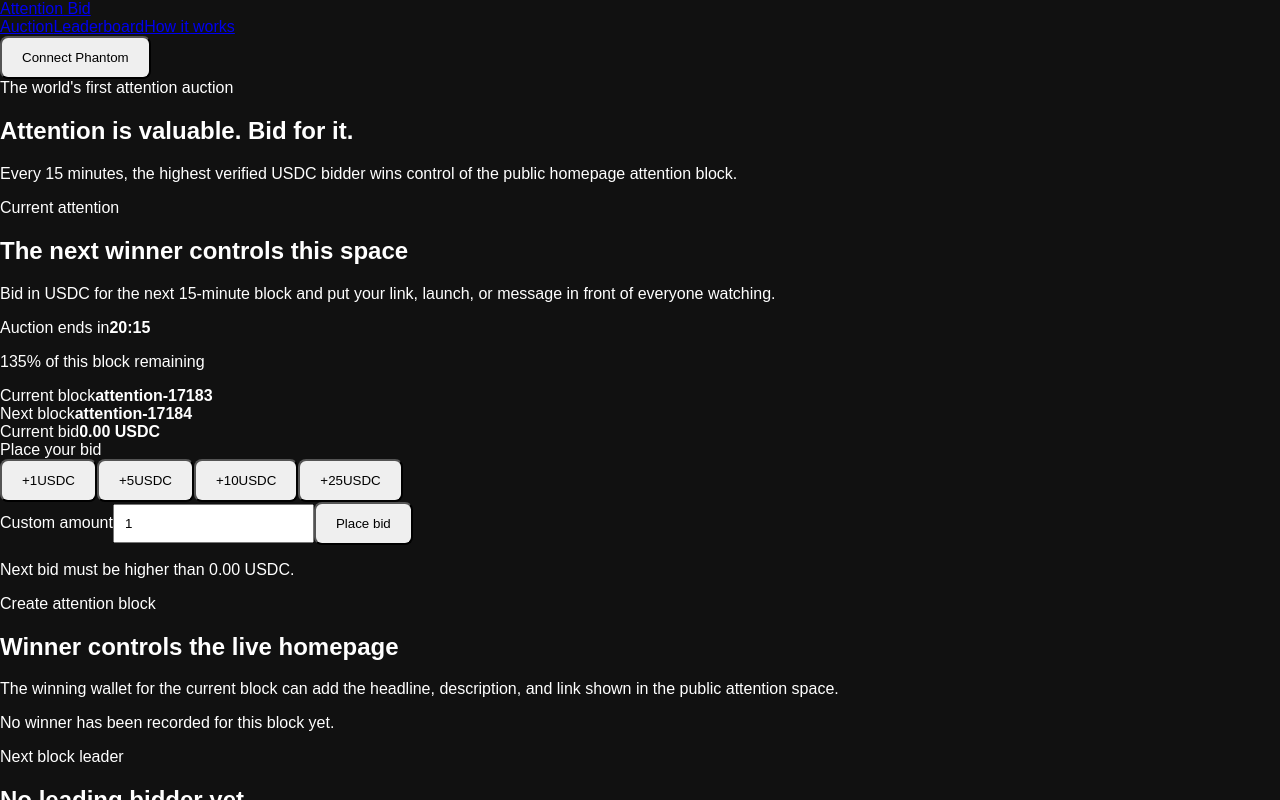
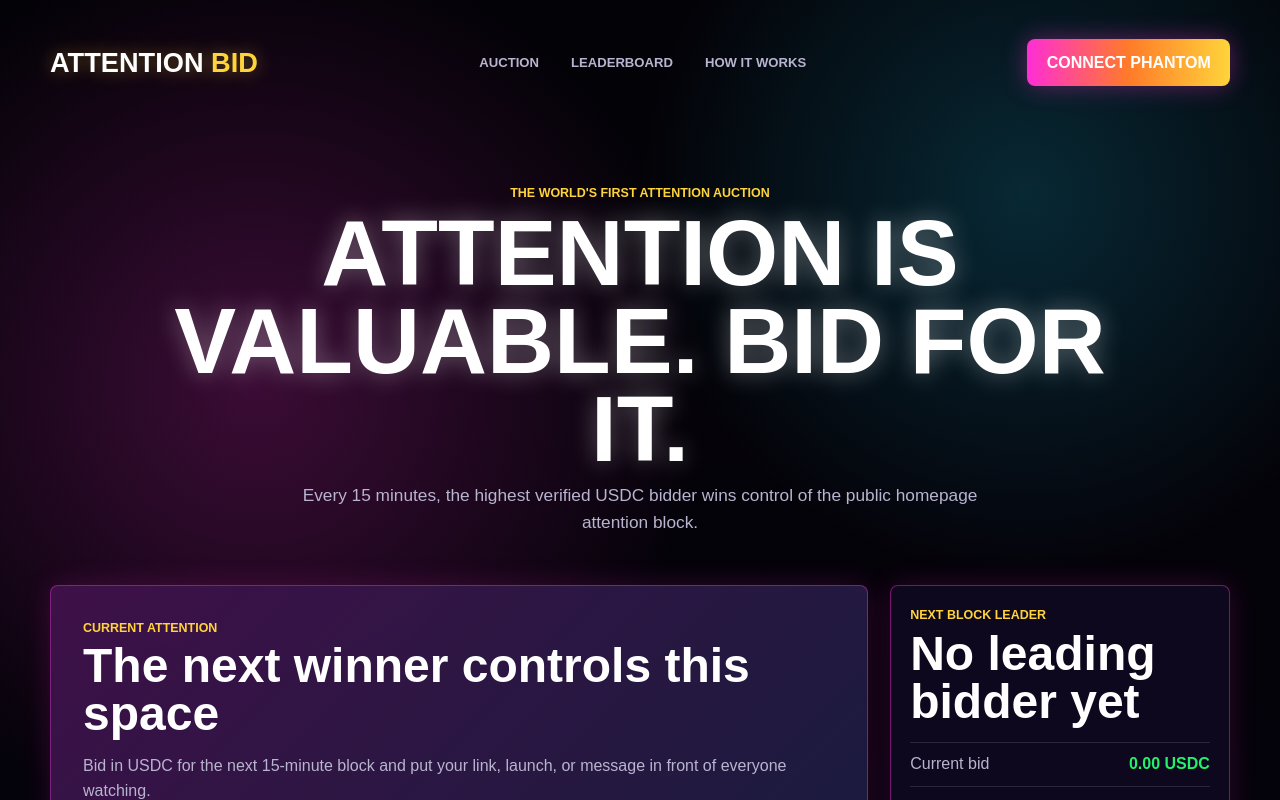
Before and after one commit to ceskam/Jukebox-Auction, a Next.js app in the folder apps/web/: page / in a window 1280 px wide. Shown: the top 800 px of the page. Built offline with nearby package versions, Linux system fonts and the light colour scheme; no server answers; the database is empty.

Commit message:
Style Attention Bid MVP homepage

```diff
--- a/apps/web/app/globals.css
+++ b/apps/web/app/globals.css
@@ -1,16 +1,475 @@
+:root {
+  color-scheme: dark;
+  --bg: #05030b;
+  --panel: rgba(16, 10, 34, 0.88);
+  --panel-strong: rgba(27, 12, 47, 0.96);
+  --line: rgba(255, 46, 213, 0.42);
+  --line-blue: rgba(27, 214, 255, 0.42);
+  --text: #ffffff;
+  --muted: #b9b4cf;
+  --pink: #ff2ed5;
+  --yellow: #ffd43b;
+  --green: #23f06b;
+  --blue: #1bd6ff;
+}
+
+* {
+  box-sizing: border-box;
+}
+
+html {
+  scroll-behavior: smooth;
+}
+
 body {
-  background: #111;
-  color: white;
-  font-family: Arial, sans-serif;
+  min-height: 100vh;
   margin: 0;
+  background:
+    radial-gradient(circle at 20% 20%, rgba(255, 46, 213, 0.22), transparent 28rem),
+    radial-gradient(circle at 80% 10%, rgba(27, 214, 255, 0.18), transparent 24rem),
+    linear-gradient(180deg, #030207 0%, var(--bg) 52%, #090412 100%);
+  color: var(--text);
+  font-family: Arial, Helvetica, sans-serif;
+}
+
+a {
+  color: inherit;
+  text-decoration: none;
+}
+
+button,
+input,
+textarea {
+  font: inherit;
 }
 
 button {
-  padding: 12px 20px;
-  border-radius: 8px;
+  border: 0;
   cursor: pointer;
 }
 
-input {
-  padding: 10px;
+button:disabled {
+  cursor: not-allowed;
+  opacity: 0.72;
 }
+
+input,
+textarea {
+  width: 100%;
+  border: 1px solid rgba(255, 255, 255, 0.16);
+  border-radius: 8px;
+  background: rgba(4, 3, 13, 0.88);
+  color: var(--text);
+  padding: 0.85rem 0.95rem;
+  outline: none;
+}
+
+textarea {
+  min-height: 6.5rem;
+  resize: vertical;
+}
+
+input:focus,
+textarea:focus {
+  border-color: var(--blue);
+  box-shadow: 0 0 0 3px rgba(27, 214, 255, 0.16);
+}
+
+.page-shell {
+  width: min(1180px, calc(100% - 2rem));
+  margin: 0 auto;
+  padding: 1.4rem 0 4rem;
+}
+
+.top-nav {
+  display: grid;
+  grid-template-columns: auto 1fr auto;
+  align-items: center;
+  gap: 1rem;
+  padding: 0.9rem 0;
+}
+
+.brand {
+  color: var(--yellow);
+  font-size: clamp(1.25rem, 3vw, 1.7rem);
+  font-weight: 900;
+  letter-spacing: 0;
+  text-transform: uppercase;
+  text-shadow: 0 0 18px rgba(255, 212, 59, 0.42);
+}
+
+.brand span {
+  color: #fff;
+}
+
+.nav-links {
+  display: flex;
+  justify-content: center;
+  gap: clamp(0.8rem, 3vw, 2rem);
+  color: var(--muted);
+  font-size: 0.82rem;
+  font-weight: 800;
+  text-transform: uppercase;
+}
+
+.nav-links a:hover {
+  color: var(--yellow);
+}
+
+.wallet-panel {
+  display: flex;
+  align-items: center;
+  justify-content: flex-end;
+  gap: 0.75rem;
+  min-height: 3.25rem;
+}
+
+.wallet-panel > div {
+  display: grid;
+  gap: 0.12rem;
+}
+
+.wallet-button,
+.ghost-button,
+.primary-button,
+.primary-link,
+.quick-bid-button {
+  border-radius: 8px;
+  font-weight: 900;
+  text-transform: uppercase;
+}
+
+.wallet-button,
+.primary-button,
+.primary-link {
+  color: #fff;
+  background: linear-gradient(90deg, var(--pink), #ff7b29, var(--yellow));
+  box-shadow: 0 0 24px rgba(255, 46, 213, 0.36);
+  padding: 0.9rem 1.2rem;
+}
+
+.ghost-button {
+  color: var(--text);
+  background: rgba(255, 255, 255, 0.08);
+  padding: 0.7rem 0.9rem;
+}
+
+.hero-section {
+  padding: clamp(2.5rem, 8vw, 5rem) 0 clamp(1.5rem, 4vw, 3rem);
+  text-align: center;
+}
+
+.hero-section h1 {
+  max-width: 980px;
+  margin: 0.5rem auto;
+  color: #fff;
+  font-size: clamp(2.6rem, 9vw, 5.8rem);
+  line-height: 0.95;
+  letter-spacing: 0;
+  text-transform: uppercase;
+  text-shadow: 0 0 24px rgba(255, 255, 255, 0.35);
+}
+
+.hero-section p {
+  max-width: 680px;
+  margin: 0 auto;
+  color: var(--muted);
+  font-size: 1.08rem;
+  line-height: 1.6;
+}
+
+.eyebrow {
+  color: var(--yellow);
+  font-size: 0.78rem;
+  font-weight: 900;
+  letter-spacing: 0;
+  text-transform: uppercase;
+}
+
+.auction-grid {
+  display: grid;
+  grid-template-columns: minmax(0, 1fr) 340px;
+  gap: 1.4rem;
+  align-items: start;
+}
+
+.main-column,
+.side-column {
+  display: grid;
+  gap: 1rem;
+}
+
+.attention-card,
+.timer-panel,
+.stats-grid,
+.bid-card,
+.editor-card,
+.leader-card,
+.bid-history-card,
+.how-card {
+  border: 1px solid var(--line);
+  border-radius: 8px;
+  background: var(--panel);
+  box-shadow: 0 0 28px rgba(255, 46, 213, 0.16);
+}
+
+.attention-card {
+  display: grid;
+  grid-template-columns: 1fr auto;
+  gap: 1rem;
+  align-items: end;
+  min-height: 220px;
+  padding: clamp(1.2rem, 3vw, 2rem);
+  background:
+    linear-gradient(135deg, rgba(255, 46, 213, 0.16), rgba(27, 214, 255, 0.08)),
+    var(--panel-strong);
+}
+
+.attention-card h2,
+.editor-card h2,
+.leader-card h2 {
+  margin: 0.4rem 0;
+  font-size: clamp(1.8rem, 5vw, 3rem);
+  line-height: 1;
+}
+
+.attention-card p,
+.editor-card p,
+.how-card li,
+.hint {
+  color: var(--muted);
+  line-height: 1.55;
+}
+
+.timer-panel {
+  padding: 1.4rem;
+  text-align: center;
+}
+
+.timer-value {
+  display: block;
+  margin: 0.25rem 0 0.8rem;
+  color: var(--yellow);
+  font-size: clamp(3.5rem, 13vw, 7rem);
+  line-height: 0.95;
+  text-shadow: 0 0 22px rgba(255, 212, 59, 0.55);
+}
+
+.timer-bar {
+  height: 0.8rem;
+  overflow: hidden;
+  border-radius: 999px;
+  background: rgba(255, 255, 255, 0.12);
+}
+
+.timer-bar span {
+  display: block;
+  height: 100%;
+  border-radius: inherit;
+  background: linear-gradient(90deg, var(--pink), var(--yellow));
+}
+
+.stats-grid {
+  display: grid;
+  grid-template-columns: repeat(3, 1fr);
+  overflow: hidden;
+}
+
+.stats-grid div {
+  display: grid;
+  gap: 0.3rem;
+  padding: 1rem;
+  border-right: 1px solid rgba(255, 255, 255, 0.1);
+}
+
+.stats-grid div:last-child {
+  border-right: 0;
+}
+
+.stats-grid strong {
+  color: var(--blue);
+  font-size: 1.12rem;
+}
+
+.bid-card,
+.editor-card,
+.leader-card,
+.bid-history-card,
+.how-card {
+  padding: 1.2rem;
+}
+
+.quick-bids {
+  display: grid;
+  grid-template-columns: repeat(4, 1fr);
+  gap: 0.75rem;
+  margin: 1rem 0;
+}
+
+.quick-bid-button {
+  display: grid;
+  gap: 0.1rem;
+  min-height: 4.4rem;
+  place-items: center;
+  color: #fff;
+  background: linear-gradient(180deg, rgba(255, 46, 213, 0.9), rgba(20, 8, 44, 0.95));
+  border: 1px solid rgba(255, 255, 255, 0.18);
+  box-shadow: 0 0 20px rgba(255, 46, 213, 0.25);
+}
+
+.quick-bid-button span {
+  color: var(--blue);
+  font-size: 0.72rem;
+}
+
+.bid-input,
+.editor-card label {
+  display: grid;
+  gap: 0.45rem;
+  color: var(--muted);
+  font-size: 0.9rem;
+  font-weight: 700;
+}
+
+.bid-card .primary-button,
+.editor-card .primary-button {
+  width: 100%;
+  margin-top: 1rem;
+}
+
+.form-message {
+  margin: 0.8rem 0 0;
+  color: var(--yellow);
+  font-weight: 800;
+}
+
+.form-message.error {
+  color: #ff7b7b;
+}
+
+.leader-card dl {
+  display: grid;
+  gap: 0.8rem;
+  margin: 1rem 0 0;
+}
+
+.leader-card dl div {
+  display: flex;
+  justify-content: space-between;
+  gap: 1rem;
+  border-top: 1px solid rgba(255, 255, 255, 0.12);
+  padding-top: 0.8rem;
+}
+
+.leader-card dt {
+  color: var(--muted);
+}
+
+.leader-card dd {
+  margin: 0;
+  color: var(--green);
+  font-weight: 900;
+  text-align: right;
+}
+
+.section-heading {
+  display: flex;
+  align-items: center;
+  justify-content: space-between;
+}
+
+.bid-list {
+  display: grid;
+  gap: 0.7rem;
+  margin: 1rem 0 0;
+  padding: 0;
+  list-style: none;
+}
+
+.bid-list li {
+  display: flex;
+  justify-content: space-between;
+  gap: 1rem;
+  border-bottom: 1px solid rgba(255, 255, 255, 0.08);
+  padding-bottom: 0.7rem;
+}
+
+.bid-list strong {
+  color: var(--green);
+  white-space: nowrap;
+}
+
+.how-card ol {
+  display: grid;
+  gap: 0.75rem;
+  margin: 1rem 0 0;
+  padding-left: 1.15rem;
+}
+
+.muted-card {
+  border-color: rgba(255, 255, 255, 0.12);
+  box-shadow: none;
+}
+
+@media (max-width: 900px) {
+  .top-nav,
+  .auction-grid,
+  .attention-card {
+    grid-template-columns: 1fr;
+  }
+
+  .top-nav,
+  .wallet-panel {
+    justify-items: stretch;
+  }
+
+  .nav-links {
+    order: 3;
+    justify-content: flex-start;
+    overflow-x: auto;
+    padding-bottom: 0.35rem;
+  }
+
+  .wallet-panel {
+    justify-content: stretch;
+  }
+
+  .wallet-button,
+  .ghost-button {
+    width: 100%;
+  }
+}
+
+@media (max-width: 640px) {
+  .page-shell {
+    width: min(100% - 1rem, 1180px);
+  }
+
+  .hero-section {
+    text-align: left;
+  }
+
+  .hero-section h1 {
+    margin-left: 0;
+  }
+
+  .stats-grid,
+  .quick-bids {
+    grid-template-columns: 1fr 1fr;
+  }
+
+  .stats-grid div:nth-child(2) {
+    border-right: 0;
+  }
+
+  .attention-card,
+  .timer-panel,
+  .stats-grid,
+  .bid-card,
+  .editor-card,
+  .leader-card,
+  .bid-history-card,
+  .how-card {
+    border-radius: 8px;
+  }
+}
```
